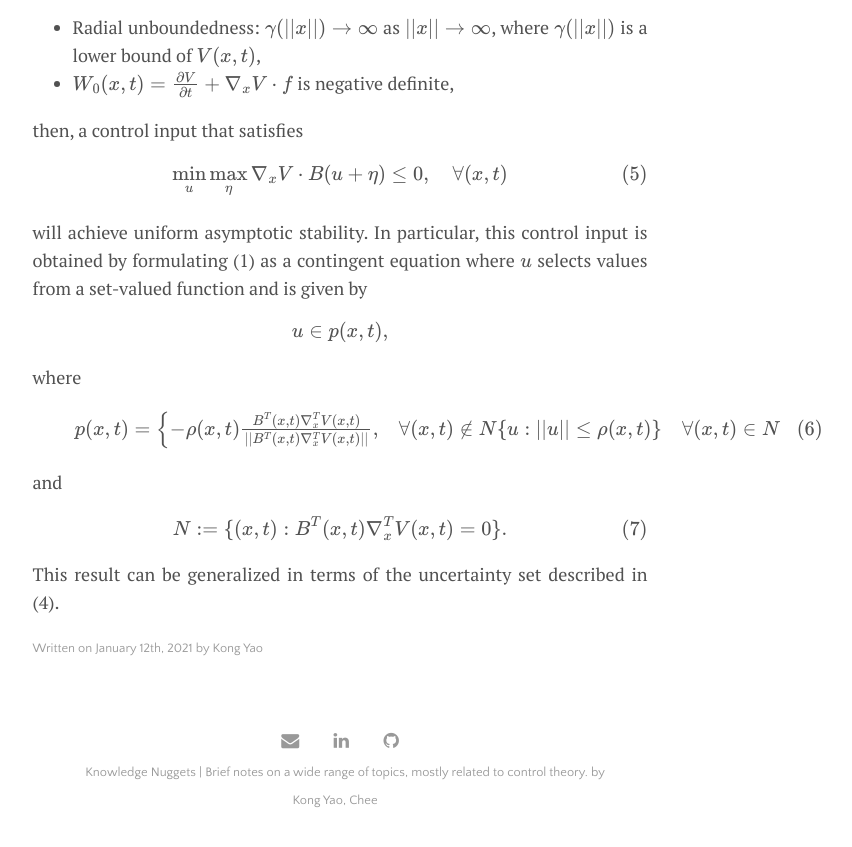
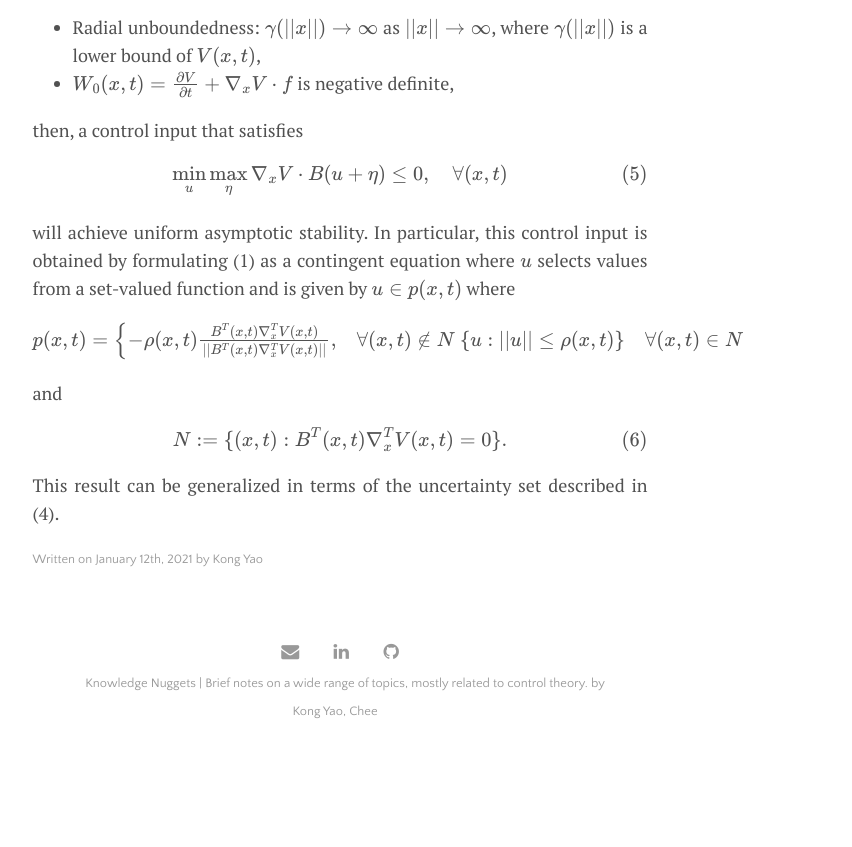
Before and after one commit to CheeGY/cheegy.github.io, a Jekyll site: the page built from _posts/2021-01-12-Gutman1979.md, in a window 1280 px wide and 900 px high, scrolled down 2719 px. Shown: the top 847 px of the window, without its empty margins (300-1152 px from the left). Built offline with Jekyll 4.4.1, drawn with Linux system fonts in a browser that asks for light colours; formulas are drawn with MathJax 3; after the commit the page ends 3530 px from its top, so only the background shows below that.

Commit message:
Update 2021-01-12-Gutman1979.md

```diff
--- a/_posts/2021-01-12-Gutman1979.md
+++ b/_posts/2021-01-12-Gutman1979.md
@@ -74,18 +74,13 @@ then, a control input that satisfies
 \min_u \max_{\eta} \nabla_x V \cdot B(u + \eta) \leq 0, \quad \forall (x,t)
 \end{equation}
 
-will achieve uniform asymptotic stability. In particular, this control input is obtained by formulating (1) as a contingent equation where $u$ selects values from a set-valued function and is given by
-
-\begin{equation}
-u \in p(x,t), \notag
-\end{equation}
-where
-\begin{equation}
+will achieve uniform asymptotic stability. In particular, this control input is obtained by formulating (1) as a contingent equation where $u$ selects values from a set-valued function and is given by $u \in p(x,t)$ where
+\begin{aligned}
 p(x,t) = \begin{cases}
-            -\rho(x,t) \frac{B^T(x,t) \nabla_x^T V(x,t)}{||B^T(x,t) \nabla_x^T V(x,t)||}, & \forall (x,t) \notin N\\
+            -\rho(x,t) \frac{B^T(x,t) \nabla_x^T V(x,t)}{||B^T(x,t) \nabla_x^T V(x,t)||}, & \forall (x,t) \notin N \\\
             \\{u : \|\|u\|\| \leq \rho(x,t)\\} &\forall (x,t) \in N
             \end{cases}
-\end{equation}
+\end{aligned}
 and
 \begin{equation}
 N := \\{(x,t): B^T(x,t) \nabla_x^T V(x,t) = 0\\}.
```
